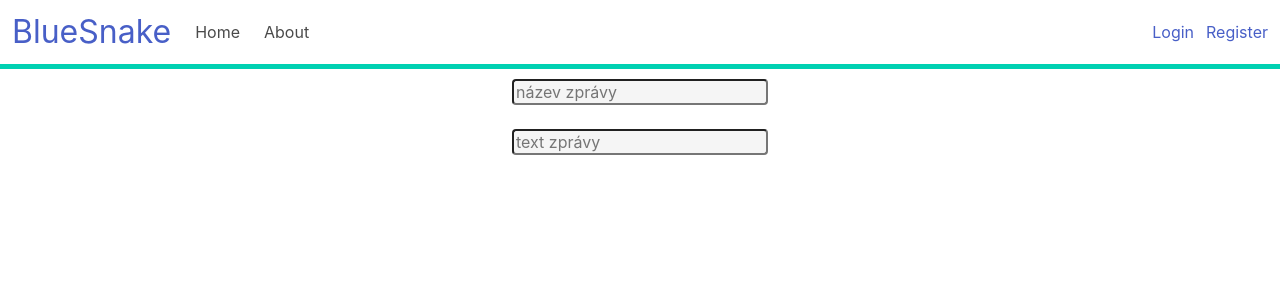
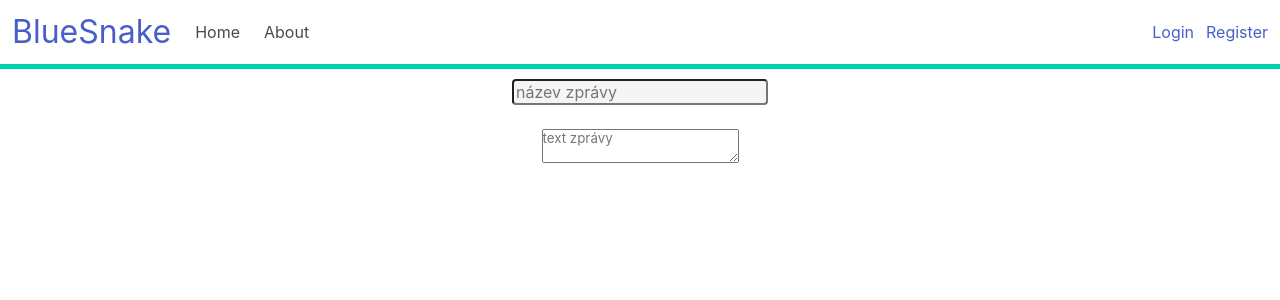
Before and after one commit to TobAFilip/BlueSnake, a Vue app in the folder packages/client/: page /#/create-post in a window 1280 px wide. Shown: the top 300 px of the page. Built offline with nearby package versions, Linux system fonts and the light colour scheme.

Commit message:
Update CreatePost.vue

```diff
--- a/packages/client/src/views/user-section/CreatePost.vue
+++ b/packages/client/src/views/user-section/CreatePost.vue
@@ -1,6 +1,7 @@
 <template>
 <input class="message" type="message-tytle" placeholder="název zprávy">
-<input class="message" type="text" placeholder="text zprávy">
+<textarea class="mesange" placeholder="text zprávy"></textarea>
+
 
 </template>
 
```
